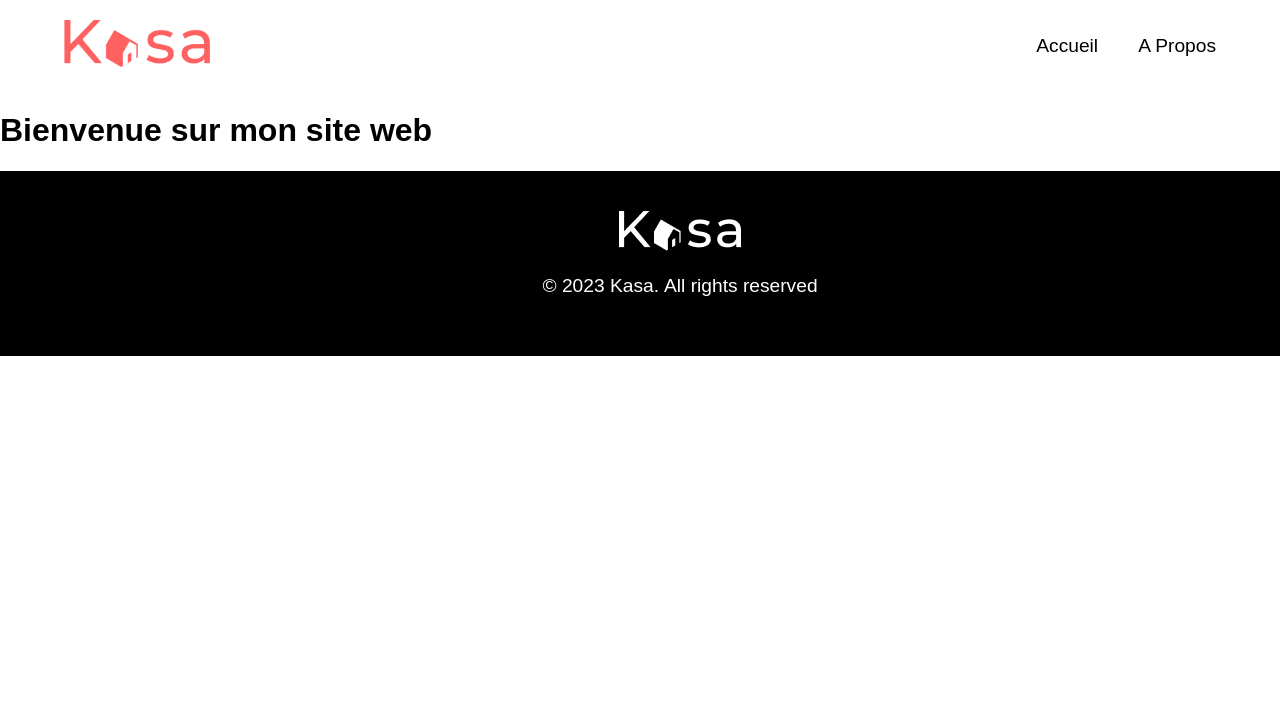
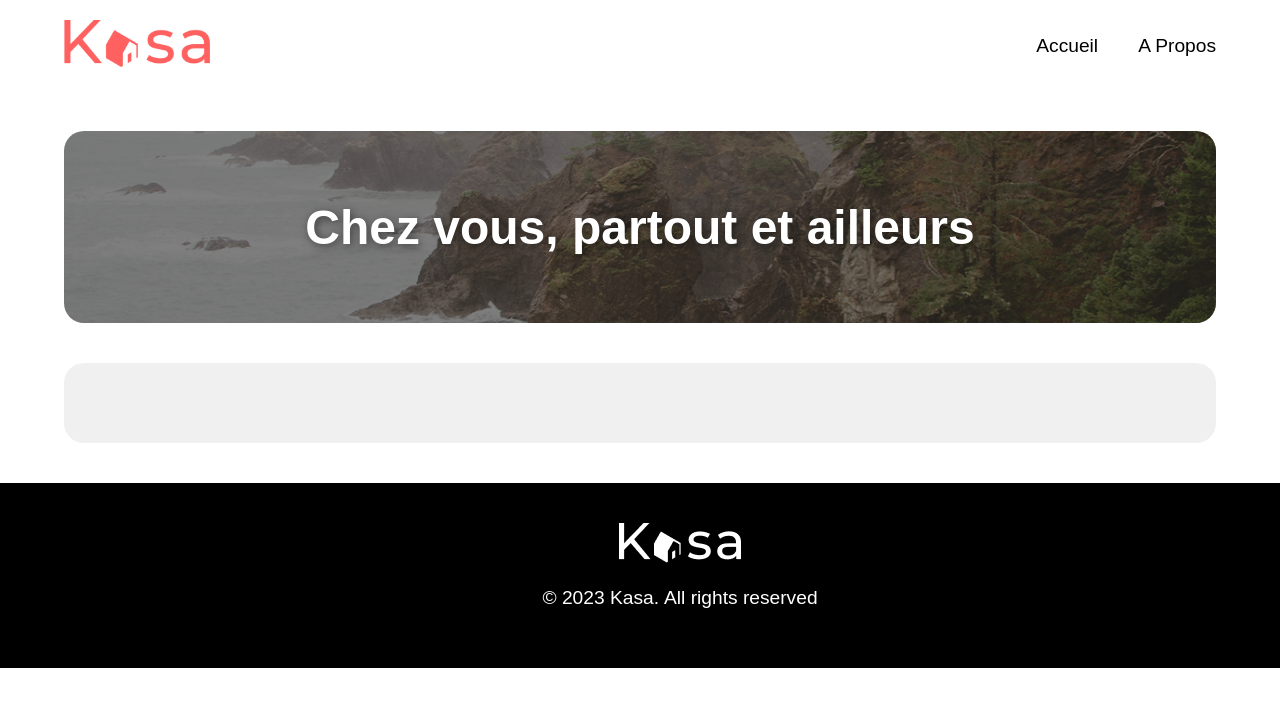
Before and after one commit to tranchetleo/Kasa, a React (Vite) app: page / in a window 1280 px wide. Shown: the top 706 px of the page. Built offline with nearby package versions, Linux system fonts and the light colour scheme.

Commit message:
feat: create Home component with layout and styling

```diff
--- /dev/null
+++ b/src/page/Home.css
@@ -0,0 +1,23 @@
+.home {
+  width: 90%;
+  margin: 0 auto;
+}
+
+.card-container {
+  background-color: #f0f0f0;
+  width: calc(100% - 40px);
+  margin: 40px auto;
+  border-radius: 20px;
+  display: flex;
+  flex-wrap: wrap;
+  justify-content: center;
+  gap: 20px;
+  padding: 20px;
+}
+
+@media (min-width: 1024px) {
+  .card-container {
+    width: calc(100% - 80px);
+    padding: 40px;
+  }
+}
--- a/src/page/Home.tsx
+++ b/src/page/Home.tsx
@@ -1,10 +1,14 @@
+import './Home.css';
+import Banner from "../components/Banner";
+import accueilBanner from "../assets/images/accueil-banner.png";
+
 const Home = () => {
   return (
-    <>
-      <h1>
-        Bienvenue sur mon site web
-      </h1>
-    </>
+    <div className="home">
+      {Banner("home", accueilBanner, "Image de la page d'accueil", "Chez vous, partout et ailleurs")}
+      <div className="card-container">
+      </div>
+    </div>
   );
 };
 
```
